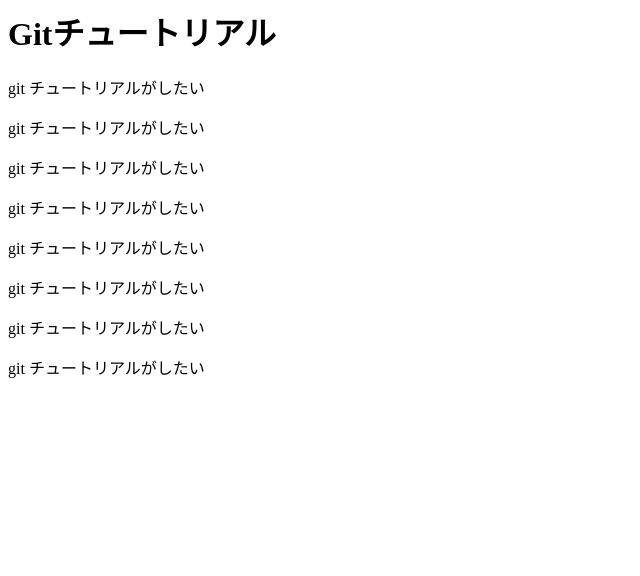
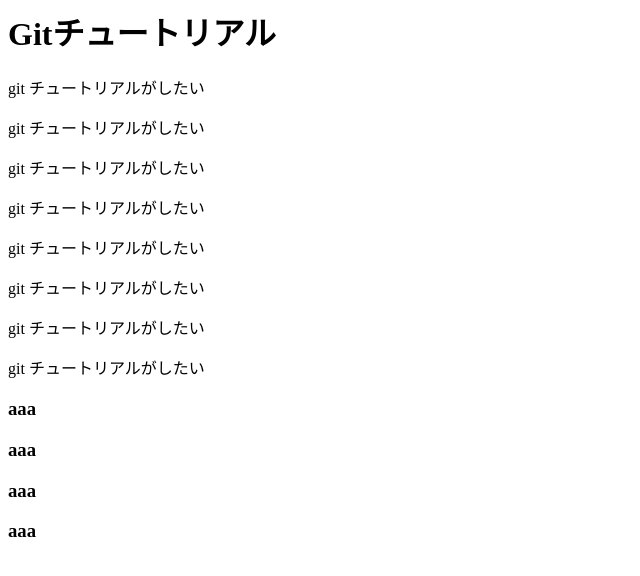
Before and after one commit to Takumi-Tajima/git_tutorial, a plain HTML site: page index.html in a window 1280 px wide. Shown: the whole page, without its empty margins (0-640 px from the left). Drawn offline with Linux system fonts and the light colour scheme.

Commit message:
inite git

```diff
--- a/index.html
+++ b/index.html
@@ -7,3 +7,7 @@
 <p>git チュートリアルがしたい</p>
 <p>git チュートリアルがしたい</p>
 <p>git チュートリアルがしたい</p>
+<h3>aaa</h3>
+<h3>aaa</h3>
+<h3>aaa</h3>
+<h3>aaa</h3>
```
